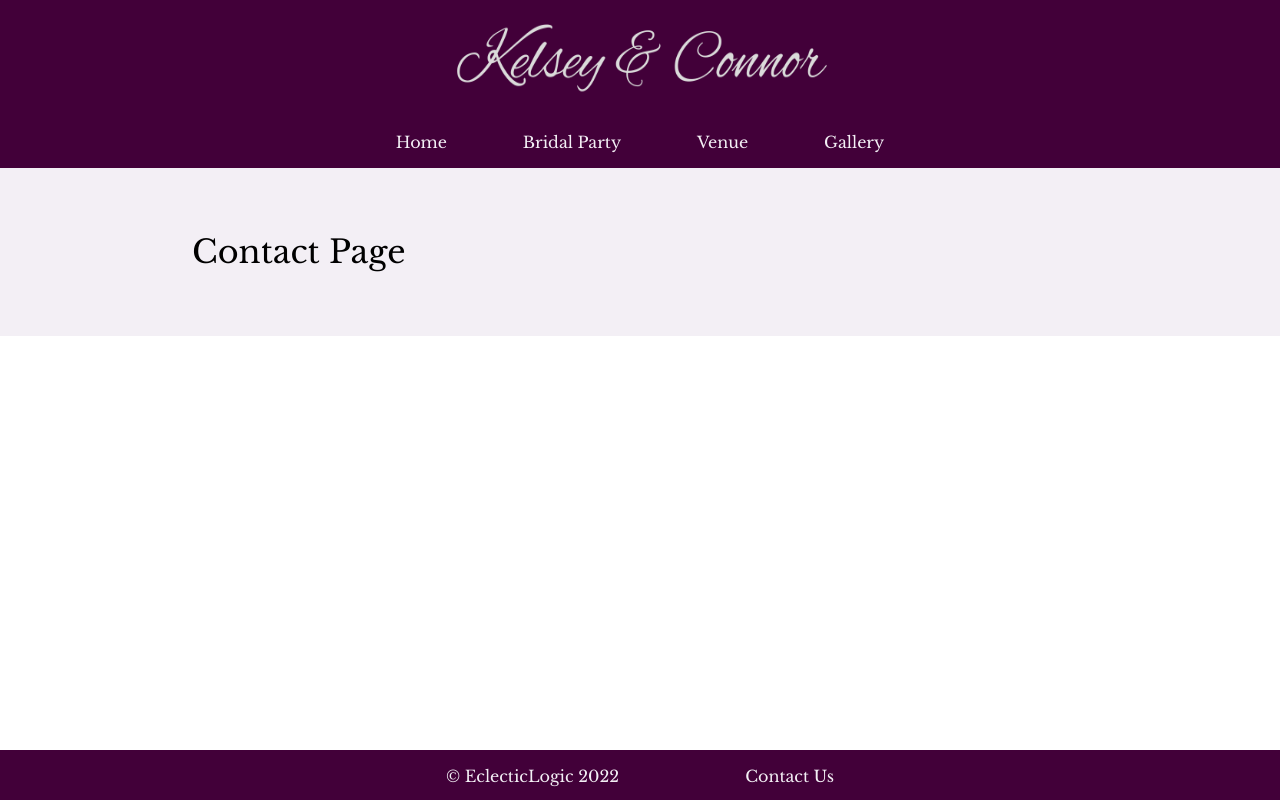
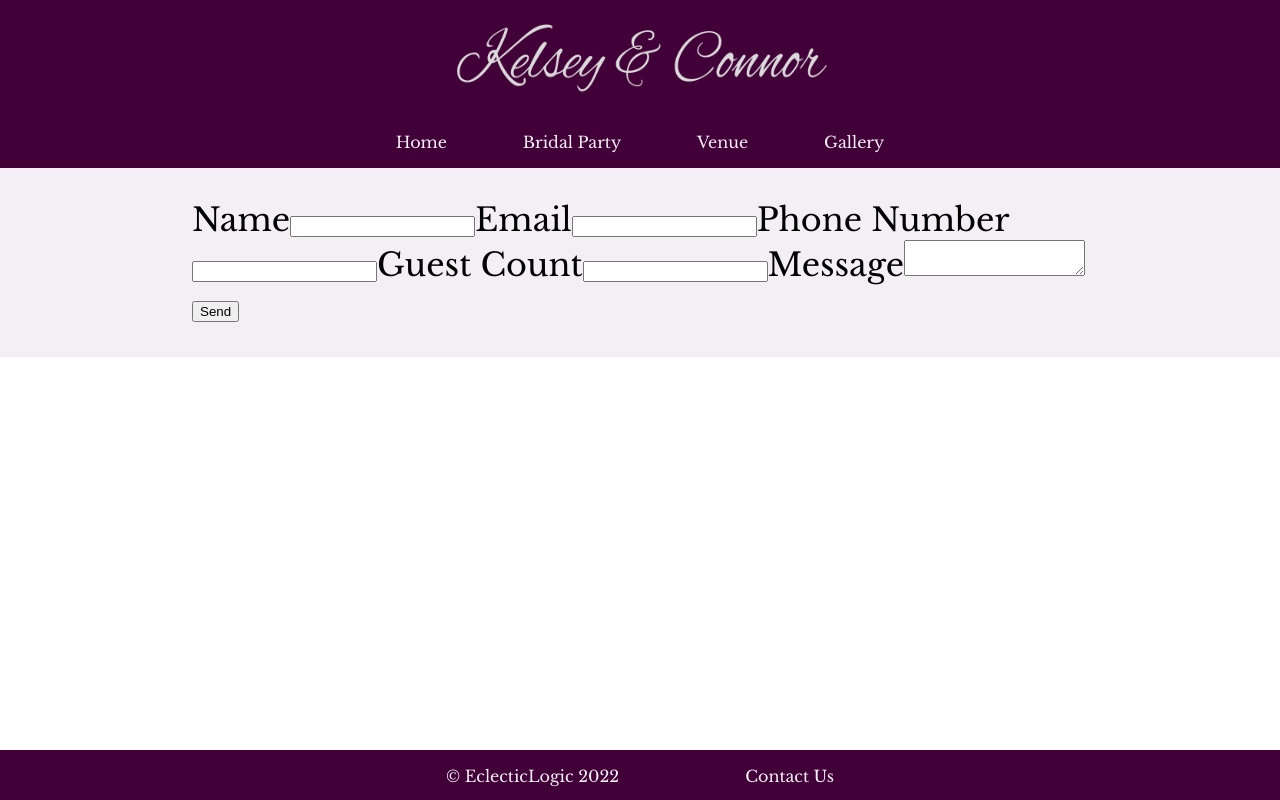
Before and after one commit to crsullivan/crawlivan, a React (Create React App) app: page /contact in a window 1280 px wide. Built offline with nearby package versions, Linux system fonts and the light colour scheme.

Commit message:
Adds basic but functioning email RSVP

```diff
--- a/package.json
+++ b/package.json
@@ -10,6 +10,7 @@
     "@testing-library/jest-dom": "^5.16.4",
     "@testing-library/react": "^13.2.0",
     "@testing-library/user-event": "^13.5.0",
+    "emailjs-com": "^3.2.0",
     "history": "^5.3.0",
     "node-sass": "^7.0.1",
     "react": "^18.1.0",
--- a/src/Components/Contact.js
+++ b/src/Components/Contact.js
@@ -1,10 +1,36 @@
 import React from 'react';
+import emailjs from 'emailjs-com';
 import './Contact.css';
 
 function Contact() {
+
+    function sendEmail(e) {
+        e.preventDefault();    //This is important, i'm not sure why, but the email won't send without it
+
+        emailjs.sendForm('service_w18fmpm', 'template_lrjix2q', e.target, 'G2hPmuJ7EZffDAAFa')
+          .then((result) => {
+              window.location.reload()  //This is if you still want the page to reload (since e.preventDefault() cancelled that behavior)
+          }, (error) => {
+              console.log(error.text);
+          });
+      }
+
     return (
         <div class="contact-container">
-            <p>Contact Page</p>
+            <form className="contact-form" onSubmit={sendEmail}>
+                <input type="hidden" name="contact_number" />
+                <label>Name</label>
+                <input type="text" name="from_name" />
+                <label>Email</label>
+                <input type="email" name="from_email" />
+                <label>Phone Number</label>
+                <input type="number" name="phone" />
+                <label>Guest Count</label>
+                <input type="text" name="count" />
+                <label>Message</label>
+                <textarea name="html_message" />
+                <input type="submit" value="Send" />
+            </form>
         </div>
     )
   }
```
Also changed, not shown: 1 other file (tests, documents, lock files or other folders).
